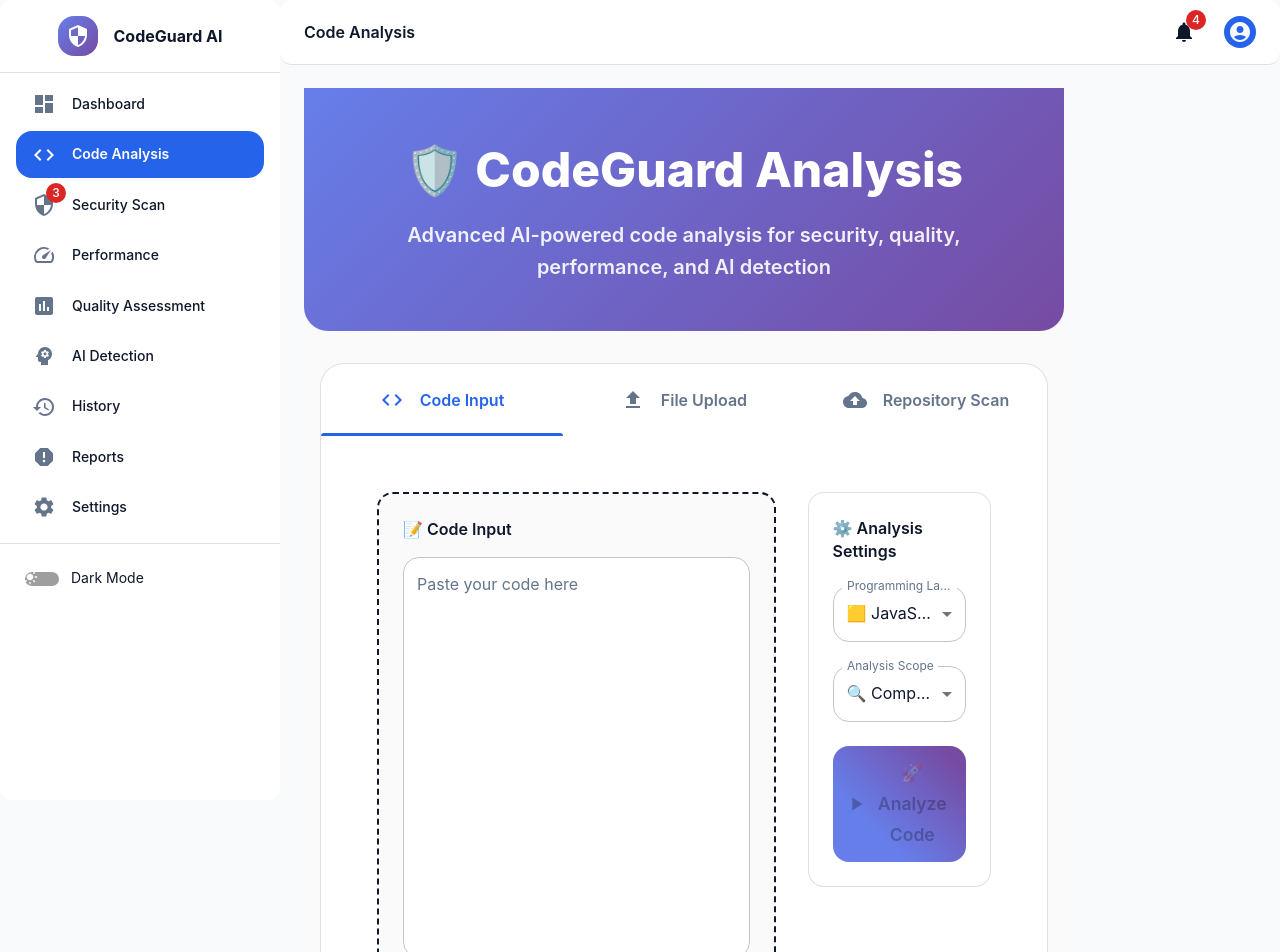
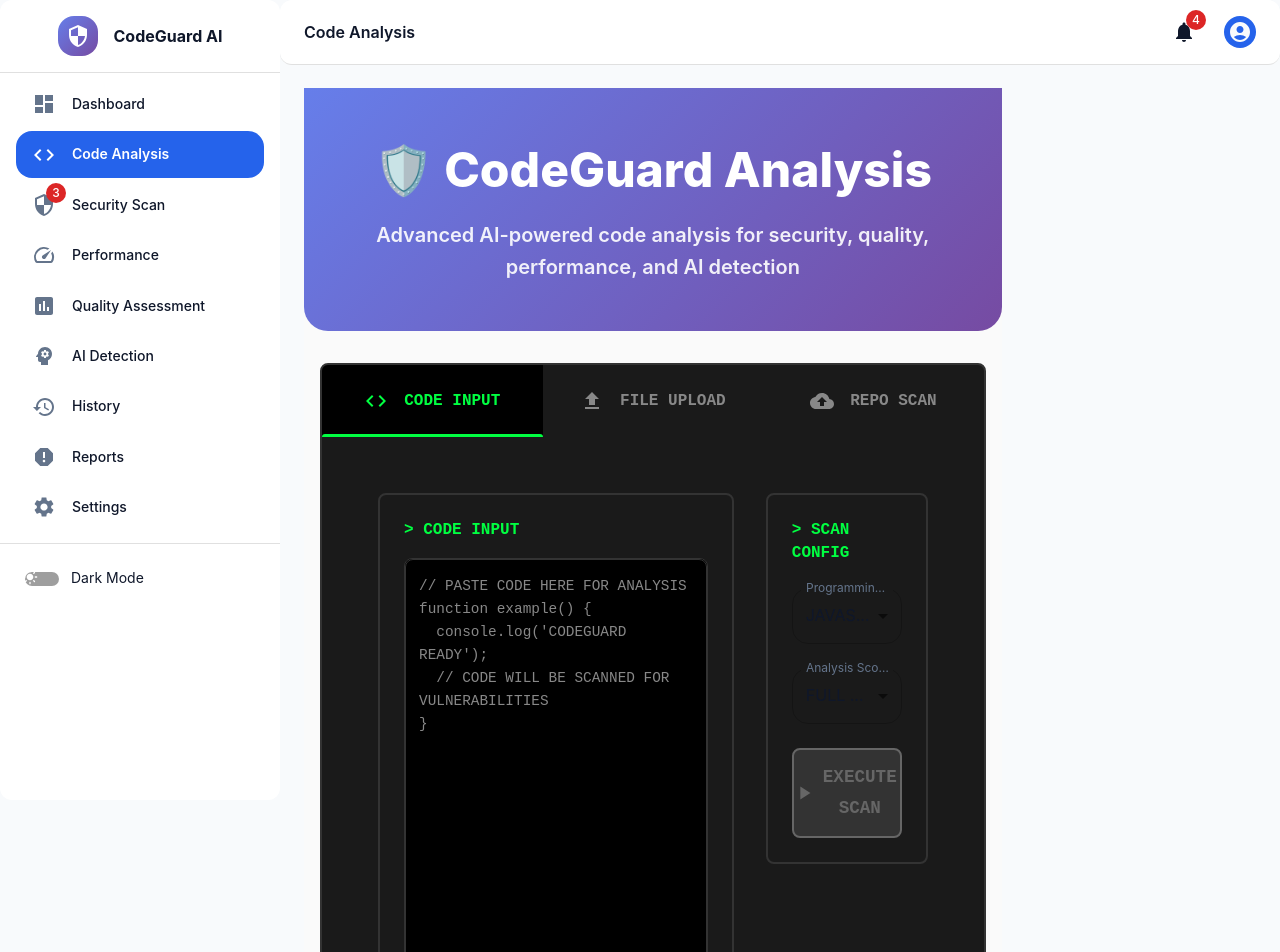
Before and after one commit to mevichitra/codeguard, a React (Create React App) app in the folder frontend/: page /analysis in a window 1280 px wide. Shown: the top 952 px of the page. Built offline with nearby package versions, Linux system fonts and the light colour scheme; the HTML template or start-up script is replaced by a standard one.

Commit message:
style(CodeAnalysis): update UI styling with dark theme and monospace font
- Change color scheme to dark theme with neon accents
- Update typography to use monospace font consistently
- Adjust border radius and spacing for cleaner look
- Improve visual feedback for interactive elements

```diff
--- a/frontend/src/pages/CodeAnalysis/CodeAnalysis.tsx
+++ b/frontend/src/pages/CodeAnalysis/CodeAnalysis.tsx
@@ -582,11 +582,11 @@ const CodeAnalysis: React.FC = () => {
           elevation={0}
           sx={{
             mb: 4,
-            borderRadius: 3,
+            borderRadius: 1,
             overflow: 'hidden',
-            border: '1px solid',
-            borderColor: 'divider',
-            bgcolor: 'background.paper'
+            border: '2px solid',
+            borderColor: '#333333',
+            bgcolor: '#1a1a1a'
           }}
         >
           <Tabs
@@ -599,32 +599,35 @@ const CodeAnalysis: React.FC = () => {
                 minHeight: 72,
                 textTransform: 'none',
                 fontSize: '1rem',
-                fontWeight: 600,
+                fontWeight: 'bold',
+                fontFamily: 'monospace',
+                color: '#888888',
                 '&.Mui-selected': {
-                  color: 'primary.main',
-                  bgcolor: 'primary.50'
+                  color: '#00ff41',
+                  bgcolor: '#000000'
                 }
               },
               '& .MuiTabs-indicator': {
                 height: 3,
+                backgroundColor: '#00ff41',
                 borderRadius: '3px 3px 0 0'
               }
             }}
           >
             <Tab
-              label="Code Input"
+              label="CODE INPUT"
               icon={<Code />}
               iconPosition="start"
               sx={{ gap: 1 }}
             />
             <Tab
-              label="File Upload"
+              label="FILE UPLOAD"
               icon={<FileUpload />}
               iconPosition="start"
               sx={{ gap: 1 }}
             />
             <Tab
-              label="Repository Scan"
+              label="REPO SCAN"
               icon={<CloudUpload />}
               iconPosition="start"
               sx={{ gap: 1 }}
@@ -639,46 +642,59 @@ const CodeAnalysis: React.FC = () => {
                   <Paper
                     elevation={0}
                     sx={{
-                      border: '2px dashed',
-                      borderColor: 'primary.200',
-                      borderRadius: 2,
+                      border: '2px solid',
+                      borderColor: '#333333',
+                      borderRadius: 1,
                       p: 3,
-                      bgcolor: 'grey.50',
-                      transition: 'all 0.2s ease-in-out',
+                      bgcolor: '#1a1a1a',
+                      minHeight: '280px',
+                      transition: 'all 0.2s ease',
                       '&:hover': {
-                        borderColor: 'primary.main',
-                        bgcolor: 'primary.50'
-                      }
-                    }}
-                  >
-                    <Typography variant="h6" sx={{ mb: 2, fontWeight: 600 }}>
-                      📝 Code Input
+                        borderColor: '#00ff41',
+                        boxShadow: '0 0 20px rgba(0, 255, 65, 0.3)'
+                      }
+                    }}
+                  >
+                    <Typography variant="h6" sx={{ mb: 2, color: '#00ff41', fontFamily: 'monospace', fontWeight: 'bold' }}>
+                       {'>'} CODE INPUT
                      </Typography>
                     <TextField
                       fullWidth
                       multiline
                       rows={16}
                       variant="outlined"
-                      label="Paste your code here"
+                      label=""
                       value={codeInput}
                       onChange={(e) => setCodeInput(e.target.value)}
-                      placeholder="// Paste your code here for analysis...
+                      placeholder="// PASTE CODE HERE FOR ANALYSIS
 function example() {
-  console.log('Hello, CodeGuard!');
-  // Your code will be analyzed for security, quality, and performance
+  console.log('CODEGUARD READY');
+  // CODE WILL BE SCANNED FOR VULNERABILITIES
 }"
                       sx={{
                         '& .MuiInputBase-root': {
-                          fontFamily: 'JetBrains Mono, Monaco, Consolas, "Courier New", monospace',
+                          fontFamily: 'monospace',
                           fontSize: '0.9rem',
                           lineHeight: 1.6,
-                          bgcolor: 'background.paper',
-                          borderRadius: 2
+                          bgcolor: '#000000',
+                          color: '#00ff41',
+                          borderRadius: 1,
+                          border: '1px solid #333333'
                         },
                         '& .MuiOutlinedInput-root': {
+                          '& fieldset': {
+                            borderColor: '#333333'
+                          },
                           '&:hover fieldset': {
-                            borderColor: 'primary.main'
-                          }
+                            borderColor: '#00ff41'
+                          },
+                          '&.Mui-focused fieldset': {
+                            borderColor: '#00ff41'
+                          }
+                        },
+                        '& .MuiInputBase-input::placeholder': {
+                          color: '#888888',
+                          opacity: 1
                         }
                       }}
                     />
@@ -689,17 +705,17 @@ function example() {
                      elevation={0}
                      sx={{
                        p: 3,
-                       border: '1px solid',
-                       borderColor: 'divider',
-                       borderRadius: 2,
-                       bgcolor: 'background.paper',
+                       border: '2px solid',
+                       borderColor: '#333333',
+                       borderRadius: 1,
+                       bgcolor: '#1a1a1a',
                        height: 'fit-content',
                        position: 'sticky',
                        top: 20
                      }}
                    >
-                     <Typography variant="h6" sx={{ mb: 3, fontWeight: 600 }}>
-                       ⚙️ Analysis Settings
+                     <Typography variant="h6" sx={{ mb: 3, color: '#00ff41', fontFamily: 'monospace', fontWeight: 'bold' }}>
+                       {'>'} SCAN CONFIG
                      </Typography>
                      <Stack spacing={3}>
                        <FormControl fullWidth>
@@ -710,12 +726,12 @@ function example() {
                            onChange={(e) => setSelectedLanguage(e.target.value)}
                            sx={{ borderRadius: 2 }}
                          >
-                           <MenuItem value="javascript">🟨 JavaScript</MenuItem>
-                           <MenuItem value="typescript">🔷 TypeScript</MenuItem>
-                           <MenuItem value="python">🐍 Python</MenuItem>
-                           <MenuItem value="java">☕ Java</MenuItem>
-                           <MenuItem value="cpp">⚡ C++</MenuItem>
-                           <MenuItem value="c">🔧 C</MenuItem>
+                           <MenuItem value="javascript">JAVASCRIPT</MenuItem>
+                           <MenuItem value="typescript">TYPESCRIPT</MenuItem>
+                           <MenuItem value="python">PYTHON</MenuItem>
+                           <MenuItem value="java">JAVA</MenuItem>
+                           <MenuItem value="cpp">C++</MenuItem>
+                           <MenuItem value="c">C</MenuItem>
                          </Select>
                        </FormControl>
 
@@ -727,46 +743,51 @@ function example() {
                            onChange={(e) => setAnalysisType(e.target.value)}
                            sx={{ borderRadius: 2 }}
                          >
-                           <MenuItem value="comprehensive">🔍 Comprehensive Analysis</MenuItem>
-                           <MenuItem value="security">🛡️ Security Focus</MenuItem>
-                           <MenuItem value="quality">✨ Code Quality</MenuItem>
-                           <MenuItem value="performance">⚡ Performance Focus</MenuItem>
-                           <MenuItem value="ai-detection">🤖 AI Detection</MenuItem>
+                           <MenuItem value="comprehensive">FULL SCAN</MenuItem>
+                           <MenuItem value="security">SECURITY SCAN</MenuItem>
+                           <MenuItem value="quality">QUALITY SCAN</MenuItem>
+                           <MenuItem value="performance">PERFORMANCE SCAN</MenuItem>
+                           <MenuItem value="pattern-detection">PATTERN DETECTION</MenuItem>
                          </Select>
                        </FormControl>
 
                        <Button
                            variant="contained"
                            size="large"
-                         startIcon={isAnalyzing ? <CircularProgress size={20} /> : <PlayArrow />}
+                           startIcon={isAnalyzing ? <CircularProgress size={20} sx={{ color: '#00ff41' }} /> : <PlayArrow />}
                            onClick={handleAnalyze}
                            disabled={!codeInput.trim() || isAnalyzing}
                            sx={{
                              py: 1.5,
-                           borderRadius: 2,
+                             borderRadius: 1,
                              textTransform: 'none',
                              fontSize: '1.1rem',
-                           fontWeight: 600,
-                           background: 'linear-gradient(45deg, #667eea 30%, #764ba2 90%)',
-                           boxShadow: '0 4px 20px rgba(102, 126, 234, 0.3)',
+                             fontWeight: 'bold',
+                             fontFamily: 'monospace',
+                             background: '#000000',
+                             color: '#00ff41',
+                             border: '2px solid #00ff41',
                              '&:hover': {
-                             boxShadow: '0 6px 25px rgba(102, 126, 234, 0.4)',
-                             transform: 'translateY(-1px)'
+                               backgroundColor: '#00ff41',
+                               color: '#000000',
+                               boxShadow: '0 0 20px rgba(0, 255, 65, 0.5)'
                              },
                              '&:disabled': {
-                             background: 'grey.300'
-                           }
-                         }}
-                       >
-                         {isAnalyzing ? '🔄 Analyzing...' : '🚀 Analyze Code'}
+                               background: '#333333',
+                               color: '#666666',
+                               border: '2px solid #666666'
+                             }
+                           }}
+                         >
+                           {isAnalyzing ? 'SCANNING...' : 'EXECUTE SCAN'}
                          </Button>
 
                        {isAnalyzing && (
                          <Box sx={{ mt: 2 }}>
-                           <Typography variant="body2" gutterBottom sx={{ textAlign: 'center' }}>
-                             🔍 Analysis in progress...
-                           </Typography>
-                           <LinearProgress sx={{ borderRadius: 1 }} />
+                           <Typography variant="body2" gutterBottom sx={{ textAlign: 'center', color: '#00ff41', fontFamily: 'monospace' }}>
+                             SCAN IN PROGRESS...
+                           </Typography>
+                           <LinearProgress sx={{ borderRadius: 1, backgroundColor: '#333333', '& .MuiLinearProgress-bar': { backgroundColor: '#00ff41' } }} />
                          </Box>
                        )}
                      </Stack>
@@ -787,30 +808,34 @@ function example() {
                   sx={{
                     p: 6,
                     textAlign: 'center',
-                    border: '3px dashed',
-                    borderColor: isDragActive ? 'primary.main' : 'primary.200',
-                    backgroundColor: isDragActive ? 'primary.50' : 'grey.50',
+                    border: '2px solid',
+                    borderColor: isDragActive ? '#00ff41' : '#333333',
+                    backgroundColor: '#1a1a1a',
                     cursor: 'pointer',
-                    borderRadius: 3,
-                    transition: 'all 0.3s ease-in-out',
+                    borderRadius: 1,
+                    transition: 'all 0.2s ease',
+                    minHeight: '280px',
+                    display: 'flex',
+                    flexDirection: 'column',
+                    justifyContent: 'center',
+                    alignItems: 'center',
                     '&:hover': {
-                      borderColor: 'primary.main',
-                      backgroundColor: 'primary.50',
-                      transform: 'translateY(-2px)',
-                      boxShadow: '0 8px 25px rgba(102, 126, 234, 0.15)'
+                      borderColor: '#00ff41',
+                      backgroundColor: '#222222',
+                      boxShadow: '0 0 20px rgba(0, 255, 65, 0.3)'
                     }
                   }}
                 >
                   <input {...getInputProps()} />
-                  <CloudUpload sx={{ fontSize: 64, color: 'primary.main', mb: 2 }} />
-                <Typography variant="h6" gutterBottom>
-                  {isDragActive ? 'Drop files here' : 'Drag & drop files here'}
-                </Typography>
-                <Typography variant="body2" color="textSecondary" gutterBottom>
-                  or click to select files
-                </Typography>
-                <Typography variant="caption" color="textSecondary">
-                  Supported: .js, .ts, .jsx, .tsx, .py, .java, .cpp, .c, .h
+                  <CloudUpload sx={{ fontSize: 48, color: '#00ff41', mb: 2 }} />
+                <Typography variant="h6" gutterBottom sx={{ color: '#00ff41', fontFamily: 'monospace', fontWeight: 'bold' }}>
+                  {isDragActive ? '> DROP FILES' : '> UPLOAD CODE'}
+                </Typography>
+                <Typography variant="body2" sx={{ color: '#ffffff', fontFamily: 'monospace' }} gutterBottom>
+                  CLICK TO SELECT FILES
+                </Typography>
+                <Typography variant="caption" sx={{ color: '#888888', fontFamily: 'monospace' }}>
+                  JS | TS | PY | JAVA | CPP | C | H
                 </Typography>
               </Paper>
 
```
Lines whose indentation alone changed are shown as unchanged.
